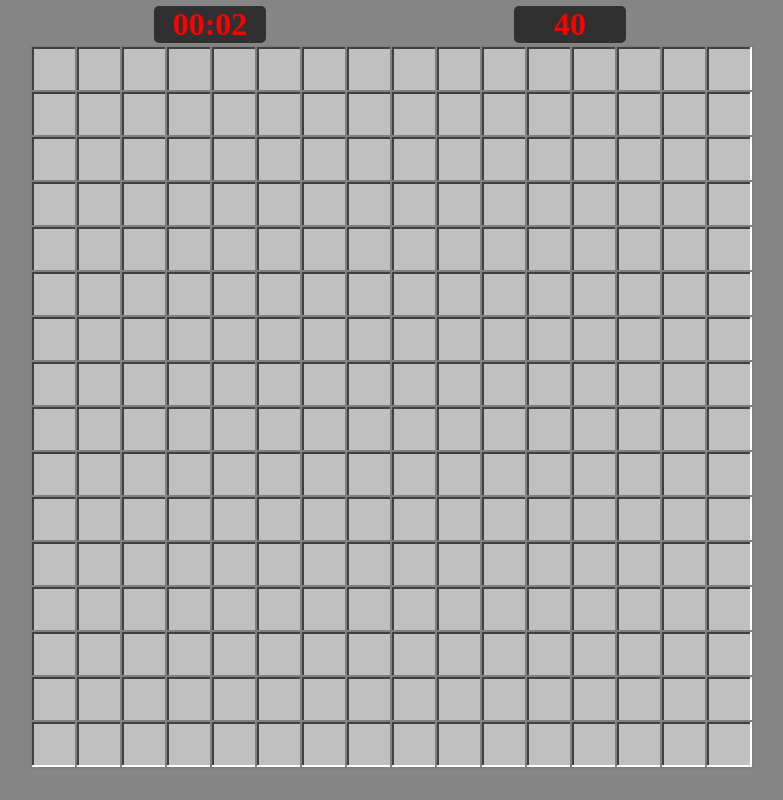
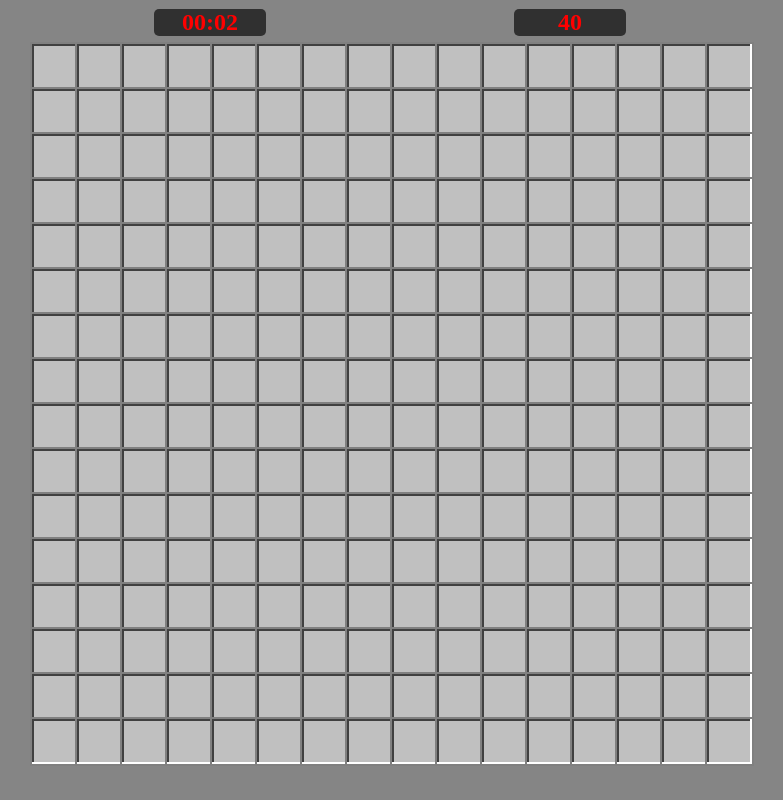
Before and after one commit to JoKrastanov/minesweeper, a website built with Vite: page index.html in a window 1280 px wide. Both pictures are taken after a click on the button "Start". Shown: the whole page, without its empty margins (250-1033 px from the left). Built offline with nearby package versions, Linux system fonts and the light colour scheme.

Commit message:
adjust menu items size

```diff
--- a/src/style.css
+++ b/src/style.css
@@ -18,7 +18,7 @@ body {
   margin-bottom: 5px;
   width: 90vh;
   display: flex;
-  height: 2rem;
+  height: 1.8rem;
   justify-content: space-around;
   align-items: center;
   position: relative;
@@ -53,14 +53,14 @@ body {
   display: flex;
   justify-content: center;
   align-items: center;
-  margin: 0 50px;
+  margin: 0 30px;
   background-color: #303030;
   width: 7rem;
   border-radius: 5px;
 }
 
 .timer, .flag-count {
-  font-size: 2rem;
+  font-size: 1.5rem;
   margin: 0 50px;
   color: red
 }
```
